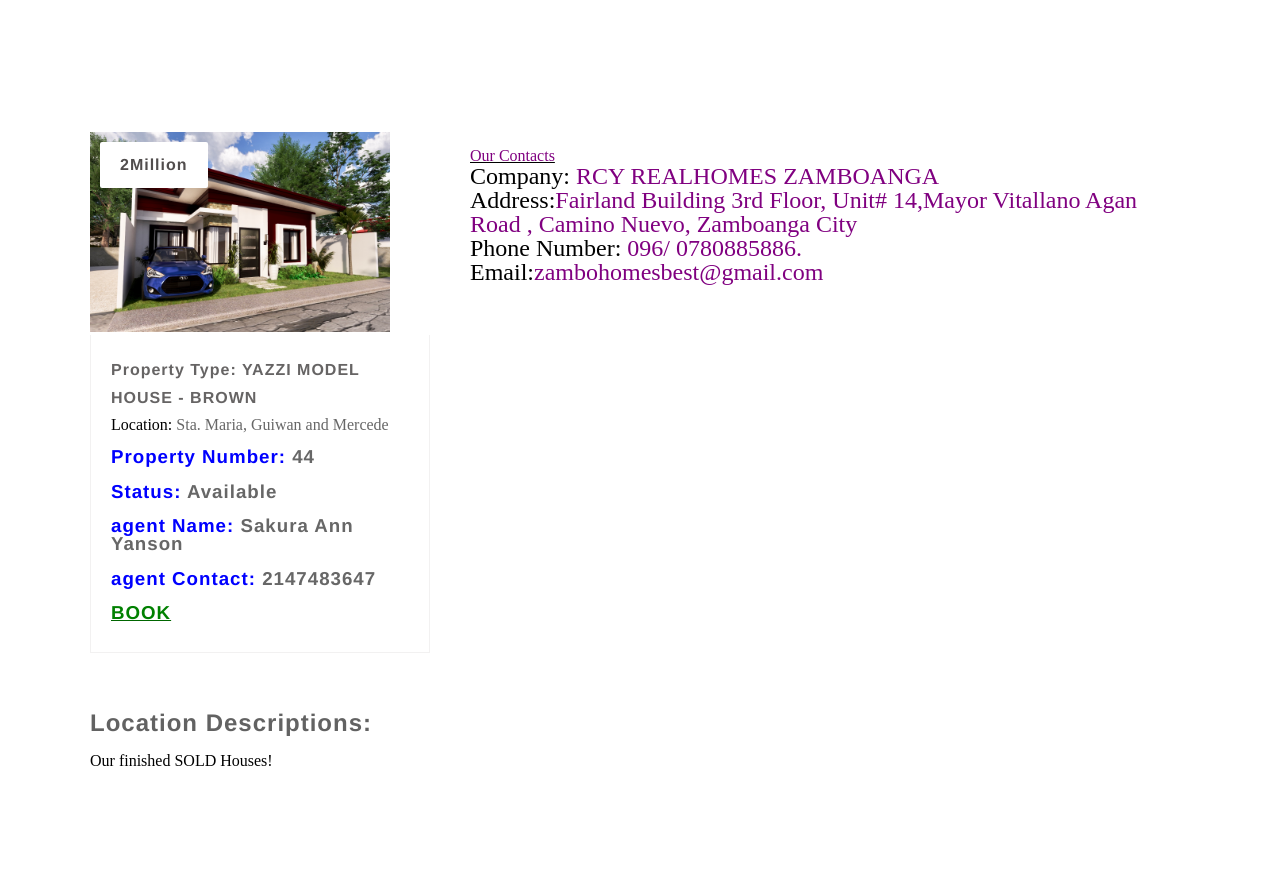
After one commit to softdevss/realestate, a PHP site: page /user/book_house.php?id=44 in a window 1280 px wide. The commit adds this page. Run offline with PHP 8.4, Linux system fonts and the light colour scheme; data comes from the database, SQL or seed files in the repository; some libraries are stand-ins or nearby versions; some web fonts are replaced.

Commit message:
new files

```diff
--- /dev/null
+++ b/user/book_house.php
@@ -0,0 +1,87 @@
+<!DOCTYPE html>
+<html lang="en">
+<head>
+	<title>Property Details</title>
+	<meta charset="utf-8">
+	<meta name="author" content="pixelhint.com">
+	<meta name="description" content="La casa free real state fully responsive html5/css3 home page website template"/>
+	<meta name="viewport" content="width=device-width, initial-scale=1.0, minimum-scale=1.0" />
+
+	<link rel="stylesheet" type="text/css" href="css/reset.css">
+	<link rel="stylesheet" type="text/css" href="css/responsive.css">
+
+	<script type="text/javascript" src="js/jquery.js"></script>
+	<script type="text/javascript" src="js/main.js"></script>
+</head>
+<style>
+.body
+{
+
+}
+</style>
+<body>
+	<div>
+		<?php
+
+		?>
+	</div>
+
+			<br>
+			<br>
+<!--  end hero section  -->
+	<section class="listings">
+		<div class="wrapper">
+			<ul class="properties_list">
+			<?php
+						include '../connection.php';
+						$sel = "SELECT * FROM houses WHERE house_id = '$_GET[id]'";
+						$rs = $connection->query($sel);
+						$rws = $rs->fetch_assoc();
+					    $house_id = $rws['house_id'];
+					    $status = $rws['status'];
+					    $name = $rws['name'];
+					    $contact = $rws['contact'];
+
+			?>
+				<li>
+					<a href="">
+						<img class="thumb" src="../house_images/<?php echo $rws['image'];?>" width="300" height="200">
+					</a>
+					<span class="price"><?php echo ''.$rws['rent_cost'];?></span>
+					<div class="property_details">
+						<h1>
+							<a href="book_house.php?id=<?php echo $rws['house_id'] ?>"><?php echo 'Property Type: '.$rws['house_type'];?></a>
+						</h1
+						<h2>Location: <span class="property_size"><?php echo $rws['location'];?></span></h2>
+						<h3><font color="blue">Property Number: </font><span class="property_size"><?php echo $rws['house_id'];?></span></h3>
+						<h3><font color="blue">Status: </font><span class="property_size"><?php echo $rws['status'];?></span></h3>
+						<h3><font color="blue">agent Name: </font><span class="property_size"><?php echo $rws['name'];?></span></h3>
+						<h3><font color="blue">agent Contact: </font><span class="property_size"><?php echo $rws['contact'];?></span></h3>
+						<h3><a href="bookreq.php?id=<?php echo $rws['house_id']?>"><font color="green">BOOK</font></a></h3>
+					</div>
+
+				</li>
+
+
+<br>
+<div id= "contacts">
+	<p><u><font color="purple">Our Contacts</font></u></p>
+  <p><font size="5px;">Company: </font><font color="purple"><font size="5px;">RCY REALHOMES ZAMBOANGA</font></font></p>
+   <p><font size="5px;">Address:</font><font color="purple"><font size="5px;">Fairland Building 3rd Floor, Unit# 14,Mayor Vitallano Agan Road , Camino Nuevo, Zamboanga City</font></font></p>
+  <p><font size="5px;">Phone Number: </font><font color="purple"><font size="5px;">096/ 0780885886.</font></font></p>
+  <p><font size="5px;">Email:</font><font color="purple"><font size="5px;">zambohomesbest@gmail.com</font></font></p>
+  <br>
+  <br>
+
+
+	</div>
+			</ul>
+			<h2>Location Descriptions: <span class="property_size"> </span></h2>
+<?php echo $rws['location_description'];?>
+		</div>
+
+
+	</section>	<!--  end listing section  -->
+
+</body>
+</html>
```
Also changed, not shown: index.php (+18 -1 lines), user/user_home.php (+9 -4 lines), house_images/1.jpg (added).
